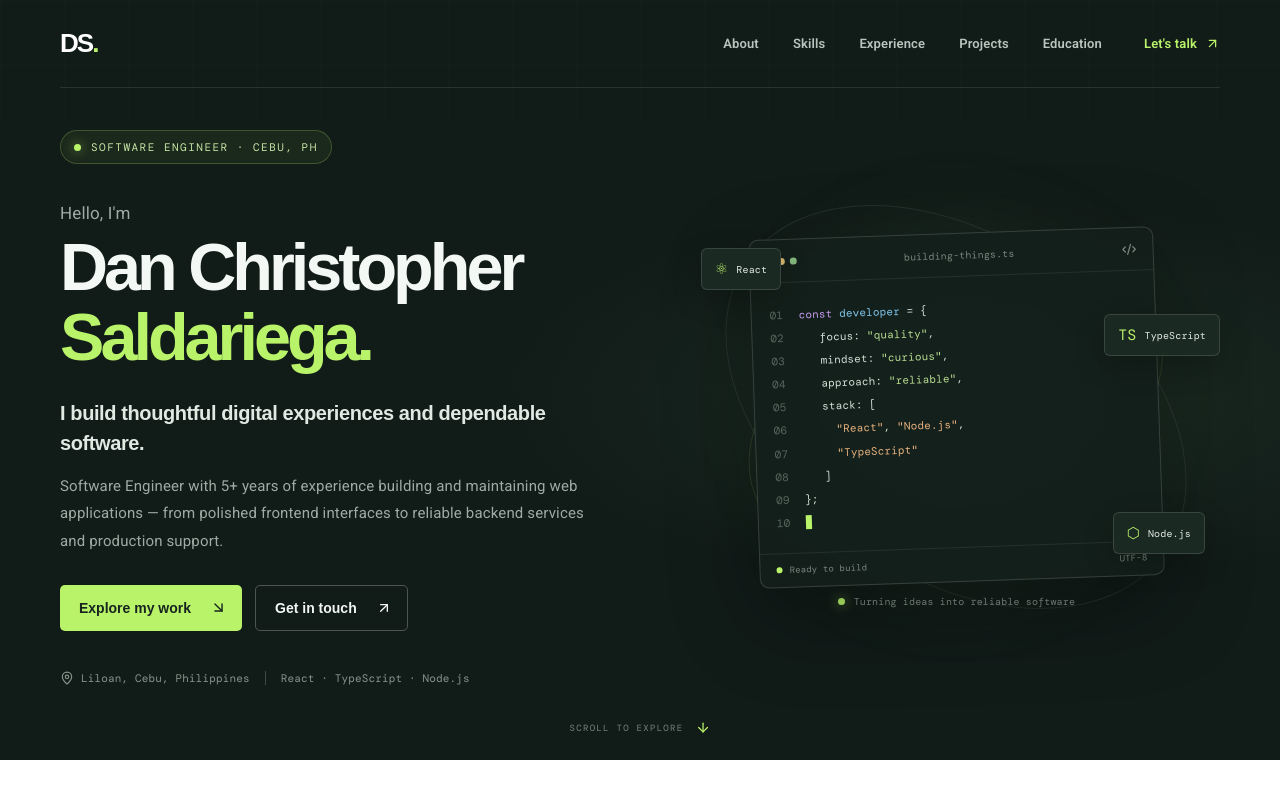
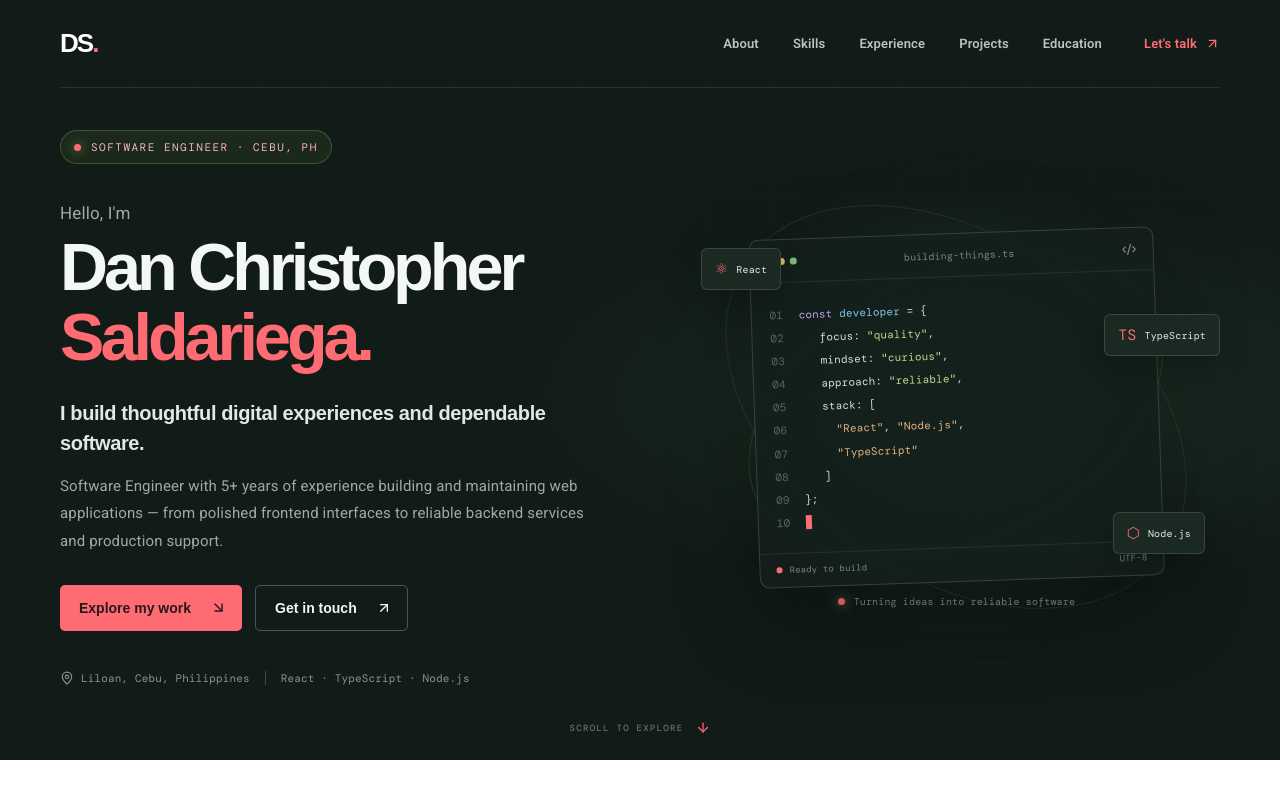
Before and after one commit to dsaldariega/my-portfolio, a Next.js app: page /my-portfolio/ in a window 1280 px wide. Shown: the top 800 px of the page. Built offline with nearby package versions, Linux system fonts and the light colour scheme; what @mui/material-nextjs would draw is missing.

Commit message:
style: apply BudgetNest-inspired red accent theme

```diff
--- a/src/app/globals.css
+++ b/src/app/globals.css
@@ -5,8 +5,8 @@
   --muted: #697570;
   --paper: #f7f8f5;
   --white: #ffffff;
-  --green: #b9f36a;
-  --green-dark: #83bd3d;
+  --green: #ff6b72;
+  --green-dark: #d93645;
   --line: #e5e9e4;
   --dark: #111b18;
   --dark-soft: #182521;
@@ -32,7 +32,7 @@ button, a { -webkit-tap-highlight-color: transparent; }
 .hero-content { min-height: 610px; display: grid; grid-template-columns: 1.05fr .95fr; align-items: center; gap: 50px; position: relative; z-index: 1; padding-top: 42px; padding-bottom: 60px; }
 .hero-copy { max-width: 630px; }
 .availability, .eyebrow { color: #8d9d94; font: 11px var(--mono); letter-spacing: 1.5px; }
-.availability { display: inline-flex; align-items: center; gap: 10px; border: 1px solid rgba(185,243,106,.22); background: rgba(185,243,106,.06); color: #c7e5a5; border-radius: 30px; padding: 9px 13px; }
+.availability { display: inline-flex; align-items: center; gap: 10px; border: 1px solid rgba(185,243,106,.22); background: rgba(185,243,106,.06); color: #f5b6ba; border-radius: 30px; padding: 9px 13px; }
 .availability span, .visual-caption span { width: 7px; height: 7px; display: inline-block; border-radius: 50%; background: var(--green); box-shadow: 0 0 12px rgba(185,243,106,.65); }
 .hero-intro { color: #9eaaa3; margin: 37px 0 5px; font-size: 17px; }
 .hero h1 { margin: 0; font: 800 clamp(43px, 5.2vw, 69px)/1.06 var(--display); letter-spacing: -4px; max-width: 690px; }
@@ -43,7 +43,7 @@ button, a { -webkit-tap-highlight-color: transparent; }
 .button { min-height: 48px; display: inline-flex; align-items: center; justify-content: center; gap: 11px; padding: 0 19px; border-radius: 5px; font-size: 12px; font-weight: 700; transition: transform .2s, background .2s; }
 .button:hover { transform: translateY(-2px); }
 .button-primary { color: #142015; background: var(--green); }
-.button-primary:hover { background: #ccff84; }
+.button-primary:hover { background: #ff858b; }
 .button-ghost { color: #e2e9e3; border: 1px solid rgba(255,255,255,.2); }
 .button-ghost:hover { background: rgba(255,255,255,.07); }
 .hero-meta { display: flex; align-items: center; gap: 15px; margin-top: 40px; color: #87958d; font: 10px var(--mono); }
@@ -79,7 +79,7 @@ button, a { -webkit-tap-highlight-color: transparent; }
 .about-mark { margin-top: 80px; color: #e8ede8; font: 800 94px/.9 var(--display); letter-spacing: -10px; }
 .about-mark span { color: #c9e7a6; }
 .section-heading { max-width: 690px; }
-.section-heading .eyebrow { color: #78906f; }
+.section-heading .eyebrow { color: #a94c56; }
 .section-heading h2 { margin: 15px 0 0; color: var(--ink); font: 800 clamp(30px, 3.5vw, 43px)/1.17 var(--display); letter-spacing: -1.9px; }
 .section-heading > p { margin: 16px 0 0; max-width: 610px; color: var(--muted); font-size: 14px; line-height: 1.85; }
 .about-copy > .section-heading h2 { max-width: 670px; }
@@ -92,21 +92,21 @@ button, a { -webkit-tap-highlight-color: transparent; }
 .skills-section { background: var(--paper); }
 .skills-grid { display: grid; grid-template-columns: repeat(3, 1fr); gap: 15px; margin-top: 45px; }
 .skill-card { min-height: 205px; padding: 24px; border: 1px solid #e7ebe5; border-radius: 7px; background: #fff; transition: transform .2s, box-shadow .2s, border-color .2s; }
-.skill-card:hover { transform: translateY(-4px); border-color: #c8d9bc; box-shadow: 0 16px 35px rgba(35,54,40,.06); }
+.skill-card:hover { transform: translateY(-4px); border-color: #edc5c9; box-shadow: 0 16px 35px rgba(35,54,40,.06); }
 .skill-card-top { display: flex; justify-content: space-between; align-items: center; }
-.skill-icon { width: 39px; height: 39px; display: grid; place-items: center; color: #527b3c; background: #eff6e9; border-radius: 6px; }
+.skill-icon { width: 39px; height: 39px; display: grid; place-items: center; color: #b43a48; background: #fff0f1; border-radius: 6px; }
 .skill-index { color: #aab4ac; font: 10px var(--mono); }
 .skill-card h3 { margin: 20px 0 13px; font: 700 15px var(--display); }
 .skill-tags, .job-stack { display: flex; flex-wrap: wrap; gap: 7px; }
-.skill-tags span, .job-stack span { padding: 6px 8px; color: #69766e; background: #f4f6f2; border-radius: 3px; font: 10px var(--mono); }
+.skill-tags span, .job-stack span { padding: 6px 8px; color: #806c70; background: #f4f6f2; border-radius: 3px; font: 10px var(--mono); }
 .experience-section { background: #fff; }
 .timeline { margin-top: 55px; }
 .timeline-item { display: grid; grid-template-columns: 26px 185px 1fr; gap: 20px; position: relative; padding-bottom: 30px; }
-.timeline-item:not(:last-child)::before { content: ""; position: absolute; left: 7px; top: 18px; bottom: -1px; width: 1px; background: #dce5d8; }
+.timeline-item:not(:last-child)::before { content: ""; position: absolute; left: 7px; top: 18px; bottom: -1px; width: 1px; background: #ead8da; }
 .timeline-marker { position: relative; z-index: 1; padding-top: 5px; }
-.timeline-marker span { width: 15px; height: 15px; display: block; border: 4px solid #e9f3e1; border-radius: 50%; background: #78a955; box-shadow: 0 0 0 1px #b8d0a9; }
+.timeline-marker span { width: 15px; height: 15px; display: block; border: 4px solid #fae5e7; border-radius: 50%; background: #c83b49; box-shadow: 0 0 0 1px #e8bfc3; }
 .timeline-date { padding-top: 4px; color: #627168; font: 11px var(--mono); }
-.timeline-date small { display: table; margin-top: 10px; padding: 5px 8px; color: #628044; background: #f0f6e9; border-radius: 3px; font: 9px var(--mono); }
+.timeline-date small { display: table; margin-top: 10px; padding: 5px 8px; color: #b43a48; background: #fff0f1; border-radius: 3px; font: 9px var(--mono); }
 .job-card { padding: 27px 30px; border: 1px solid var(--line); border-radius: 7px; background: #fff; }
 .job-heading { display: flex; justify-content: space-between; gap: 15px; }
 .job-heading h3 { margin: 0; font: 700 19px var(--display); letter-spacing: -.5px; }
@@ -114,68 +114,68 @@ button, a { -webkit-tap-highlight-color: transparent; }
 .job-count { color: #d8e1d5; font: 700 23px var(--display); }
 .job-points { display: grid; gap: 11px; margin: 23px 0; padding: 0; list-style: none; }
 .job-points li { display: flex; align-items: flex-start; gap: 10px; color: #657169; font-size: 12px; line-height: 1.7; }
-.job-points svg { flex: 0 0 auto; margin-top: 2px; color: #7fa85e; }
+.job-points svg { flex: 0 0 auto; margin-top: 2px; color: #c44753; }
 .job-stack { padding-top: 18px; border-top: 1px solid #edf0ec; }
-.job-stack span { color: #657a5a; background: #f1f6ed; }
+.job-stack span { color: #9c555c; background: #fff1f2; }
 .projects-section { background: #f7f8f5; }
 .project-card { display: grid; grid-template-columns: .9fr 1.1fr; margin-top: 43px; overflow: hidden; border: 1px solid #e2e8df; border-radius: 9px; background: #fff; box-shadow: 0 18px 45px rgba(30,49,35,.045); }
-.project-visual { min-height: 470px; display: grid; place-items: center; padding: 35px; position: relative; overflow: hidden; background: radial-gradient(ellipse at 50% 45%, rgba(137,184,103,.19), transparent 58%), #17241e; }
+.project-visual { min-height: 470px; display: grid; place-items: center; padding: 35px; position: relative; overflow: hidden; background: radial-gradient(ellipse at 50% 45%, rgba(137,184,103,.19), transparent 58%), #28191c; }
 .project-visual::before { content: ""; position: absolute; inset: 0; opacity: .15; background-image: linear-gradient(rgba(255,255,255,.08) 1px, transparent 1px), linear-gradient(90deg, rgba(255,255,255,.08) 1px, transparent 1px); background-size: 34px 34px; }
 .project-window { width: 100%; max-width: 430px; position: relative; z-index: 1; overflow: hidden; border: 1px solid rgba(255,255,255,.16); border-radius: 8px; background: #f8faf7; box-shadow: 0 25px 65px rgba(0,0,0,.28); transform: rotate(-2deg); }
 .project-window-top { min-height: 42px; display: flex; align-items: center; justify-content: space-between; gap: 8px; padding: 0 13px; color: #78857b; background: #fff; border-bottom: 1px solid #e9eee7; font: 9px var(--mono); }
 .project-window-dots { display: flex; gap: 4px; }.project-window-dots i { width: 6px; height: 6px; border-radius: 50%; background: #d5ddd2; }.project-window-dots i:first-child { background: #d27b68; }.project-window-dots i:nth-child(2) { background: #d4b56d; }.project-window-dots i:nth-child(3) { background: #83b77a; }
-.project-window-status { padding: 5px 7px; color: #66884c; background: #eef5e8; border-radius: 3px; font-size: 7px; }
+.project-window-status { padding: 5px 7px; color: #b43a48; background: #ffeded; border-radius: 3px; font-size: 7px; }
 .project-dashboard { min-height: 250px; display: grid; grid-template-columns: 52px 1fr; }
-.project-dashboard-sidebar { display: flex; flex-direction: column; align-items: center; gap: 20px; padding: 16px 0; background: #1c2a22; }
+.project-dashboard-sidebar { display: flex; flex-direction: column; align-items: center; gap: 20px; padding: 16px 0; background: #302024; }
 .project-sidebar-logo { margin-bottom: 10px; color: #fff; font: 800 16px var(--display); }.project-sidebar-logo span { color: var(--green); }
 .project-dashboard-sidebar i { width: 15px; height: 15px; border: 1px solid rgba(255,255,255,.2); border-radius: 4px; }
 .project-dashboard-main { padding: 22px 19px; }
-.project-dashboard-kicker { display: block; color: #81927f; font: 8px var(--mono); letter-spacing: 1px; }
-.project-dashboard-main > strong { display: block; margin-top: 7px; color: #26352b; font: 700 16px var(--display); }
+.project-dashboard-kicker { display: block; color: #9b777c; font: 8px var(--mono); letter-spacing: 1px; }
+.project-dashboard-main > strong { display: block; margin-top: 7px; color: #382329; font: 700 16px var(--display); }
 .project-metric-row { display: grid; grid-template-columns: 1fr 1fr; gap: 9px; margin-top: 19px; }
 .project-metric-row > div { display: flex; flex-direction: column; gap: 6px; padding: 12px; border: 1px solid #e7ede4; border-radius: 5px; background: #fff; }
-.project-metric-row small { color: #8a968b; font: 7px var(--mono); }
-.project-metric-row b { color: #334a35; font: 700 13px var(--display); }
-.project-metric-row span { color: #8b968d; font-size: 8px; }
+.project-metric-row small { color: #9c8589; font: 7px var(--mono); }
+.project-metric-row b { color: #563039; font: 700 13px var(--display); }
+.project-metric-row span { color: #9c8589; font-size: 8px; }
 .project-dashboard-bars { height: 53px; display: flex; align-items: end; gap: 8px; margin-top: 16px; padding: 8px 12px; border: 1px solid #e7ede4; border-radius: 5px; background: #fff; }
 .project-dashboard-bars i { flex: 1; height: 45%; border-radius: 2px 2px 0 0; background: #b9d69e; }.project-dashboard-bars i:nth-child(2) { height: 72%; }.project-dashboard-bars i:nth-child(3) { height: 55%; }.project-dashboard-bars i:nth-child(4) { height: 90%; }.project-dashboard-bars i:nth-child(5) { height: 64%; }.project-dashboard-bars i:nth-child(6) { height: 82%; }.project-dashboard-bars i:nth-child(7) { height: 100%; }
 .project-content { padding: 37px 38px; }
 .project-meta { display: flex; align-items: center; justify-content: space-between; gap: 12px; flex-wrap: wrap; }
-.project-meta .eyebrow { color: #78906f; }
+.project-meta .eyebrow { color: #a94c56; }
 .project-status { display: inline-flex; align-items: center; gap: 7px; color: #71816f; font: 9px var(--mono); }
-.project-status i { width: 6px; height: 6px; border-radius: 50%; background: #8eb86d; box-shadow: 0 0 0 3px #edf5e7; }
+.project-status i { width: 6px; height: 6px; border-radius: 50%; background: #d65b66; box-shadow: 0 0 0 3px #edf5e7; }
 .project-content h3 { margin: 19px 0 7px; color: var(--ink); font: 800 25px/1.22 var(--display); letter-spacing: -1px; }
-.project-subtitle { margin: 0; color: #7b8d78; font: 10px var(--mono); }
+.project-subtitle { margin: 0; color: #966f73; font: 10px var(--mono); }
 .project-description { margin: 19px 0 0; color: var(--muted); font-size: 12px; line-height: 1.9; }
 .project-detail-grid { display: grid; grid-template-columns: 1fr 1fr; gap: 20px; margin-top: 24px; padding-top: 20px; border-top: 1px solid var(--line); }
-.project-detail-grid h4 { margin: 0 0 9px; color: #344438; font: 700 12px var(--display); }
-.project-detail-grid p, .project-detail-grid ul { margin: 0; color: #758179; font-size: 11px; line-height: 1.8; }
+.project-detail-grid h4 { margin: 0 0 9px; color: #56343b; font: 700 12px var(--display); }
+.project-detail-grid p, .project-detail-grid ul { margin: 0; color: #8c777b; font-size: 11px; line-height: 1.8; }
 .project-detail-grid ul { padding-left: 15px; }
 .project-detail-grid li + li { margin-top: 4px; }
 .project-highlights { display: grid; grid-template-columns: 1fr 1fr; gap: 9px 13px; margin-top: 23px; }
-.project-highlights span { display: flex; align-items: center; gap: 7px; color: #65756a; font-size: 10px; }
-.project-highlights svg { flex: 0 0 auto; color: #7fa85e; }
+.project-highlights span { display: flex; align-items: center; gap: 7px; color: #80676a; font-size: 10px; }
+.project-highlights svg { flex: 0 0 auto; color: #c44753; }
 .project-stack { display: flex; flex-wrap: wrap; gap: 7px; }
 .project-stack span { padding: 6px 8px; border-radius: 3px; font: 10px var(--mono); }
 .project-content .project-stack { margin-top: 22px; padding-top: 18px; border-top: 1px solid #edf0ec; }
-.project-content .project-stack span { color: #657a5a; background: #f1f6ed; }
-.project-link { display: inline-flex; align-items: center; gap: 9px; margin-top: 24px; color: #456c36; font-size: 11px; font-weight: 700; transition: color .2s; }
-.project-link:hover { color: #7fae52; }
+.project-content .project-stack span { color: #9c555c; background: #fff1f2; }
+.project-link { display: inline-flex; align-items: center; gap: 9px; margin-top: 24px; color: #a92f3d; font-size: 11px; font-weight: 700; transition: color .2s; }
+.project-link:hover { color: #d34a56; }
 .project-link svg:last-child { margin-left: 2px; }
 .education-section { background: #f1f4ef; }
 .education-grid { display: grid; grid-template-columns: .8fr 1.2fr; gap: 75px; align-items: center; }
 .education-intro { max-width: 350px; color: var(--muted); font-size: 13px; line-height: 1.9; }
 .education-card { display: flex; align-items: flex-start; gap: 20px; padding: 30px; border: 1px solid #e1e8de; border-radius: 7px; background: #fff; }
-.education-icon { width: 48px; height: 48px; display: grid; flex: 0 0 auto; place-items: center; color: #547a3d; background: #eff6e9; border-radius: 6px; }
-.education-date { color: #7c9b66; font: 10px var(--mono); }
+.education-icon { width: 48px; height: 48px; display: grid; flex: 0 0 auto; place-items: center; color: #b43a48; background: #fff0f1; border-radius: 6px; }
+.education-date { color: #c05a64; font: 10px var(--mono); }
 .education-card h3 { max-width: 430px; margin: 10px 0 7px; font: 700 18px/1.4 var(--display); }
-.education-card p { margin: 0; color: #758179; font-size: 12px; }
+.education-card p { margin: 0; color: #8c777b; font-size: 12px; }
 .education-location { display: flex; align-items: center; gap: 6px; margin-top: 17px; color: #9aa49d; font: 10px var(--mono); }
 .education-arrow { margin-left: auto; color: #9aac91; flex: 0 0 auto; }
-.contact-section { padding: 95px 0; color: #f5f8f4; background: #17241e; position: relative; overflow: hidden; }
+.contact-section { padding: 95px 0; color: #f5f8f4; background: #28191c; position: relative; overflow: hidden; }
 .contact-section::after { content: ""; position: absolute; width: 500px; height: 500px; right: -100px; top: -230px; border: 1px solid rgba(185,243,106,.12); border-radius: 50%; box-shadow: 0 0 0 45px rgba(185,243,106,.025), 0 0 0 90px rgba(185,243,106,.02); }
 .contact-inner { position: relative; z-index: 1; display: grid; grid-template-columns: 1.1fr .9fr; gap: 100px; align-items: center; }
-.contact-copy .eyebrow { color: #a7c68d; }
+.contact-copy .eyebrow { color: #e6a3a8; }
 .contact-copy h2 { margin: 20px 0 16px; font: 800 clamp(40px, 5vw, 61px)/1.08 var(--display); letter-spacing: -3px; }
 .contact-copy h2 span { color: var(--green); }
 .contact-copy p { max-width: 430px; color: #9eaaa2; font-size: 13px; line-height: 1.9; }
@@ -287,13 +287,13 @@ body { font-size: 15px; }
   font-size: 12px;
   font-weight: 500;
   border-radius: 5px;
-  color: #53664f;
-  background: #f1f6ed;
-  border: 1px solid #e2ebdd;
+  color: #8f5057;
+  background: #fff1f2;
+  border: 1px solid #f2dfe1;
 }
 .project-status-chip {
-  color: #5e774e !important;
-  background: #eef5e8 !important;
+  color: #a94c56 !important;
+  background: #ffeded !important;
 }
 .project-links {
   display: flex;
@@ -318,21 +318,21 @@ body { font-size: 15px; }
   font-weight: 600;
   letter-spacing: 0;
 }
-.button-primary.MuiButton-root { color: #17241e; background: var(--green); box-shadow: none; }
-.button-primary.MuiButton-root:hover { background: #a9e45d; box-shadow: none; }
+.button-primary.MuiButton-root { color: #28191c; background: var(--green); box-shadow: none; }
+.button-primary.MuiButton-root:hover { background: #e64b57; box-shadow: none; }
 .button-ghost.MuiButton-root { color: #f1f6f2; border-color: rgba(255,255,255,.25); }
 .button-ghost.MuiButton-root:hover { border-color: rgba(255,255,255,.5); background: rgba(255,255,255,.06); }
 .project-card-secondary { margin-top: 22px; }
-.budgetnest-visual { background: radial-gradient(ellipse at 50% 45%, rgba(185,243,106,.16), transparent 58%), #202a24; }
+.budgetnest-visual { background: radial-gradient(ellipse at 50% 45%, rgba(185,243,106,.16), transparent 58%), #302024; }
 .budgetnest-window { transform: rotate(1.5deg); }
 .budgetnest-preview { min-height: 250px; padding: 24px; background: #f8faf7; }
 .budgetnest-preview-header { display: flex; flex-direction: column; gap: 7px; }
-.budgetnest-preview-header strong { color: #26352b; font: 700 22px var(--display); }
+.budgetnest-preview-header strong { color: #382329; font: 700 22px var(--display); }
 .budgetnest-preview-cards { display: grid; grid-template-columns: repeat(3, 1fr); gap: 9px; margin-top: 22px; }
 .budgetnest-preview-cards > div { display: flex; flex-direction: column; gap: 6px; min-height: 94px; padding: 12px; border: 1px solid #e7ede4; border-radius: 5px; background: #fff; }
-.budgetnest-preview-cards small { color: #8a968b; font: 7px var(--mono); }
-.budgetnest-preview-cards b { color: #334a35; font: 700 14px var(--display); }
-.budgetnest-preview-cards span { color: #8b968d; font-size: 9px; }
+.budgetnest-preview-cards small { color: #9c8589; font: 7px var(--mono); }
+.budgetnest-preview-cards b { color: #563039; font: 700 14px var(--display); }
+.budgetnest-preview-cards span { color: #9c8589; font-size: 9px; }
 @media (max-width: 650px) {
   body { font-size: 14px; }
   .section-heading > p { font-size: 14px; }
@@ -342,3 +342,59 @@ body { font-size: 15px; }
   .project-description { font-size: 13px; }
   .budgetnest-preview-cards { grid-template-columns: 1fr; }
 }
+
+/* Compact, text-first project cards */
+.projects-grid {
+  display: grid;
+  grid-template-columns: repeat(2, minmax(0, 1fr));
+  align-items: stretch;
+  gap: 22px;
+  margin-top: 43px;
+}
+.projects-grid .project-card {
+  display: block;
+  margin-top: 0;
+  min-width: 0;
+}
+.projects-grid .project-content {
+  height: 100%;
+  display: flex;
+  flex-direction: column;
+  padding: 30px;
+}
+.projects-grid .project-content h3 { font-size: 22px; }
+.projects-grid .project-description { min-height: 76px; }
+.projects-grid .project-detail-grid {
+  grid-template-columns: 1fr;
+  gap: 16px;
+  margin-top: 20px;
+}
+.projects-grid .project-detail-grid ul { padding-left: 18px; }
+.projects-grid .project-stack { margin-top: auto; }
+.projects-grid .project-links { gap: 18px; }
+.email-action {
+  display: inline-flex;
+  align-items: center;
+  gap: 7px;
+  margin-left: auto;
+  padding: 9px 13px;
+  color: #fff;
+  background: var(--green-dark);
+  border-radius: 5px;
+  font-size: 12px;
+  font-weight: 700;
+  white-space: nowrap;
+  transition: background .2s, transform .2s;
+}
+.contact-details > a:hover .email-action { background: #b92c3a; transform: translateY(-1px); }
+@media (max-width: 900px) {
+  .projects-grid { grid-template-columns: 1fr; }
+  .projects-grid .project-description { min-height: 0; }
+}
+@media (max-width: 650px) {
+  .projects-grid { gap: 16px; margin-top: 32px; }
+  .projects-grid .project-content { padding: 25px 21px; }
+  .projects-grid .project-content h3 { font-size: 21px; }
+  .projects-grid .project-detail-grid { grid-template-columns: 1fr; }
+  .email-action { padding: 8px 10px; font-size: 11px; }
+}
```
